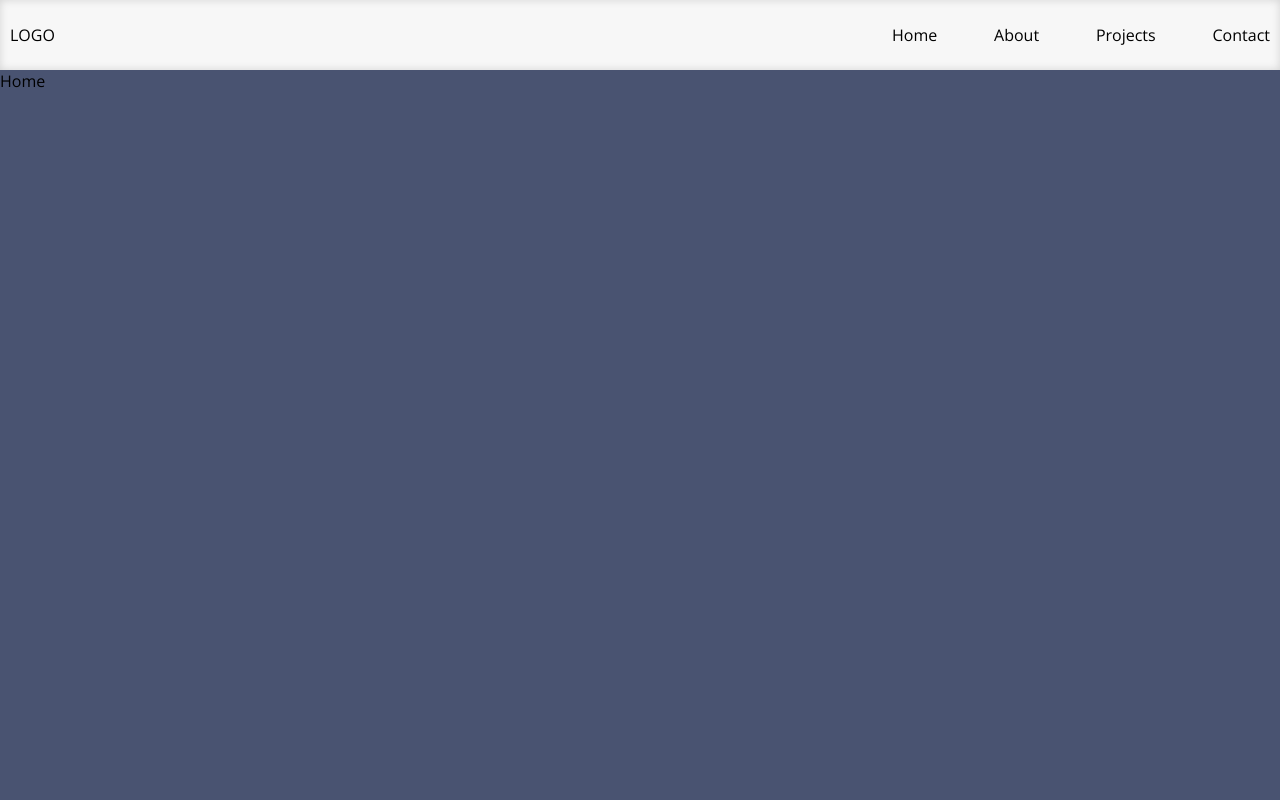
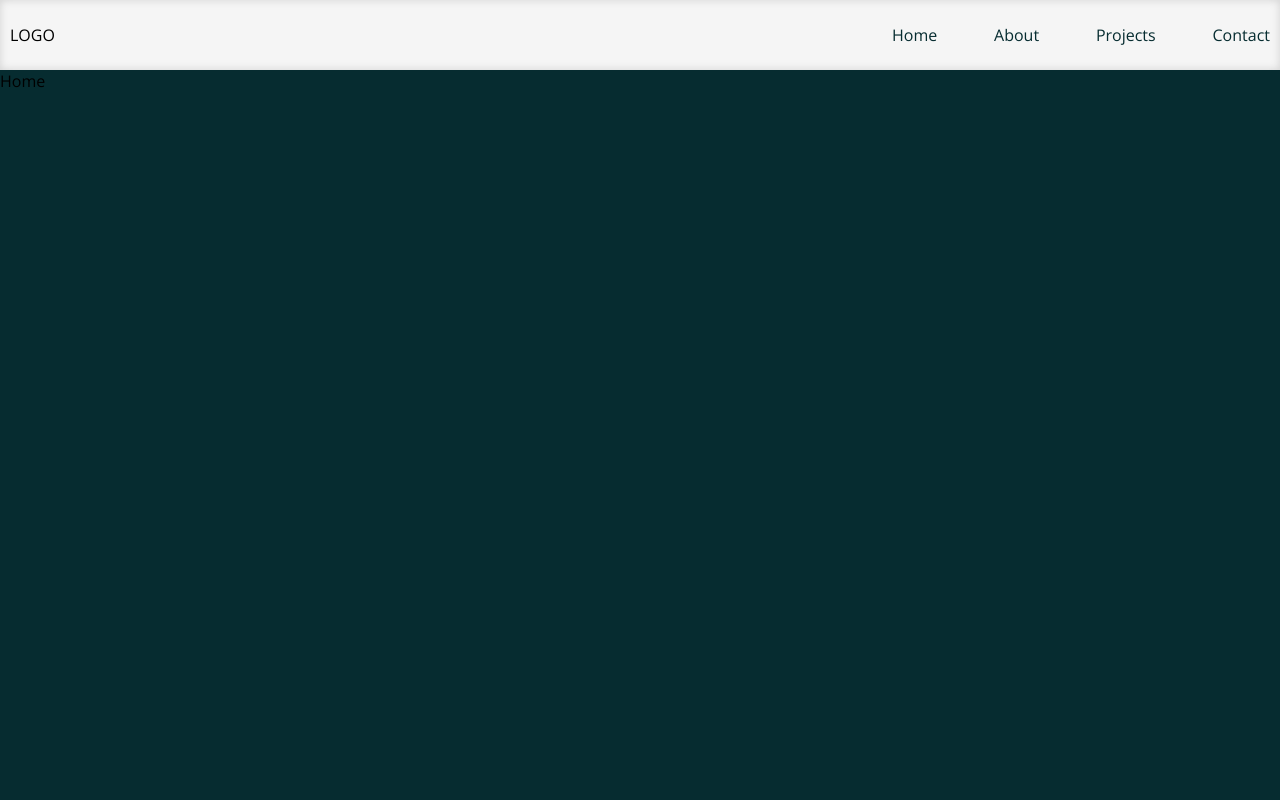
Before and after one commit to Adriantutuianu/personal-website, a React (Create React App) app: page / in a window 1280 px wide. Shown: the top 800 px of the page. Built offline with nearby package versions, Linux system fonts and the light colour scheme.

Commit message:
Updated colors

```diff
--- a/src/Sections/about.scss
+++ b/src/Sections/about.scss
@@ -1,5 +1,5 @@
 #about {
-  background: var(--fifth-color);
+  background: var(--fourth-color);
   .text {
     color: aquamarine;
     &:hover {
--- a/src/Sections/contact.scss
+++ b/src/Sections/contact.scss
@@ -1,3 +1,3 @@
 #contact {
-  background: var(--fifth-color);
+  background: var(--fourth-color);
 }
--- a/src/Sections/projects.scss
+++ b/src/Sections/projects.scss
@@ -1,3 +1,3 @@
 #projects {
-  background: var(--fifth-color);
+  background: var(--fourth-color);
 }
--- a/src/components/footer.scss
+++ b/src/components/footer.scss
@@ -2,10 +2,10 @@ footer {
   display: flex;
   justify-content: center;
   align-items: center;
-  background: var(--primary-color);
   height: 60px;
   border-top: 1px solid black;
-  color: var(--fifth-color);
+  background: var(--primary-color);
+  color: var(--fourth-color);
 
   span {
     color: var(--third-color);
--- a/src/components/header.scss
+++ b/src/components/header.scss
@@ -2,10 +2,11 @@
   position: fixed;
   top: 0px;
   left: 0px;
-  background: var(--fifth-color);
+  background: var(--fourth-color);
   height: var(--header-bar-height);
   width: 100%;
   display: flex;
   align-items: center;
   box-shadow: inset 0 0 8px rgba(0, 0, 0, 0.15);
+  z-index: 100;
 }
--- a/src/components/navigationMenu.scss
+++ b/src/components/navigationMenu.scss
@@ -2,11 +2,13 @@
   display: flex;
   justify-content: space-between;
   width: 30%;
+
   a {
+    color: var(--primary-color);
     cursor: pointer;
     transition: 0.2s ease-in;
     &:hover {
-      color: var(--third-color);
+      color: var(--secondary-color);
     }
   }
 }
--- a/src/index.scss
+++ b/src/index.scss
@@ -11,9 +11,8 @@
 
 :root {
   --header-bar-height: 70px;
-  --primary-color: #495371;
-  --secondary-color: #74959a;
-  --third-color: #98b4aa;
-  --fourth-color: #f1e0ac;
-  --fifth-color: #f7f7f7;
+  --primary-color: #062c30;
+  --secondary-color: #05595b;
+  --third-color: #e2d784;
+  --fourth-color: #f5f5f5;
 }
```
